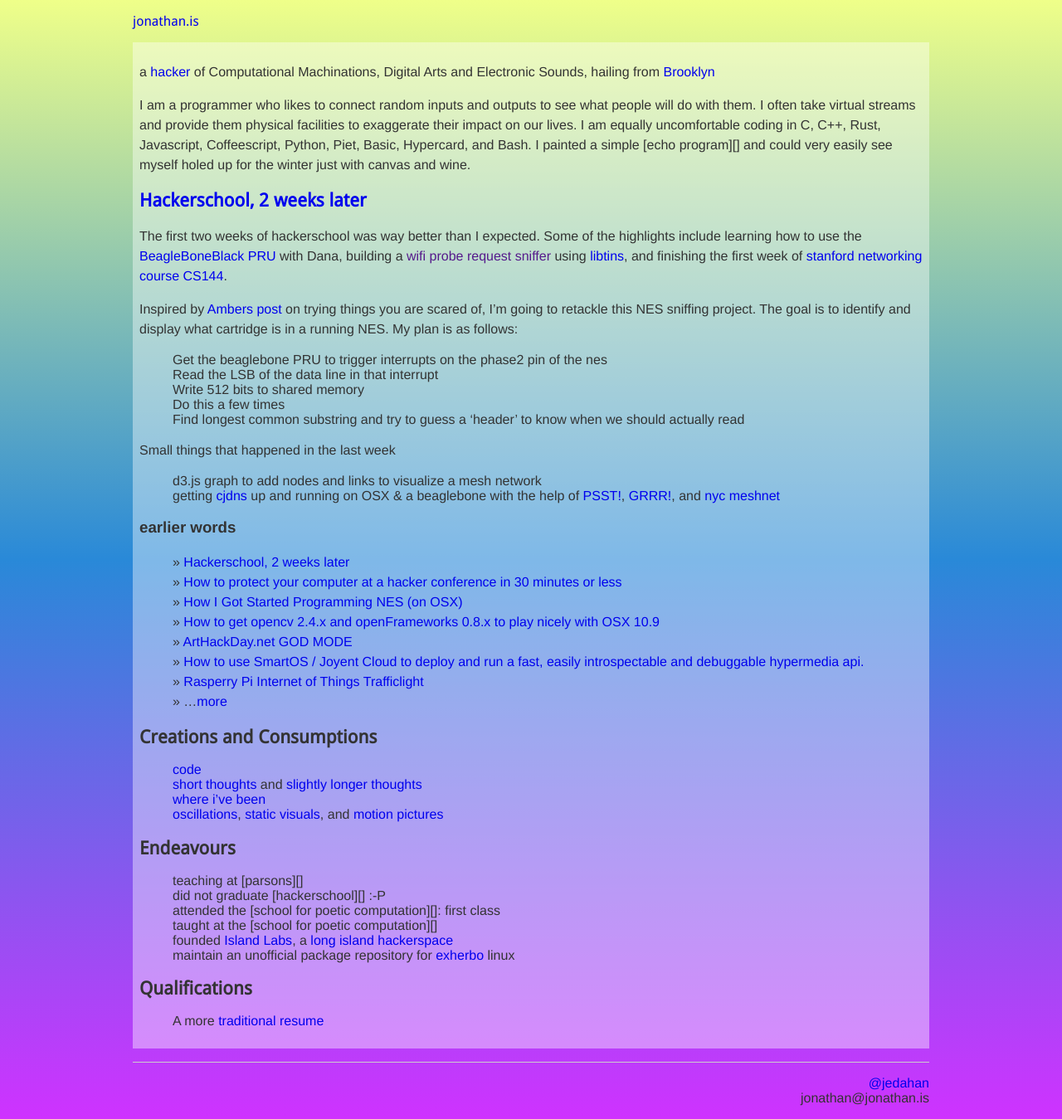
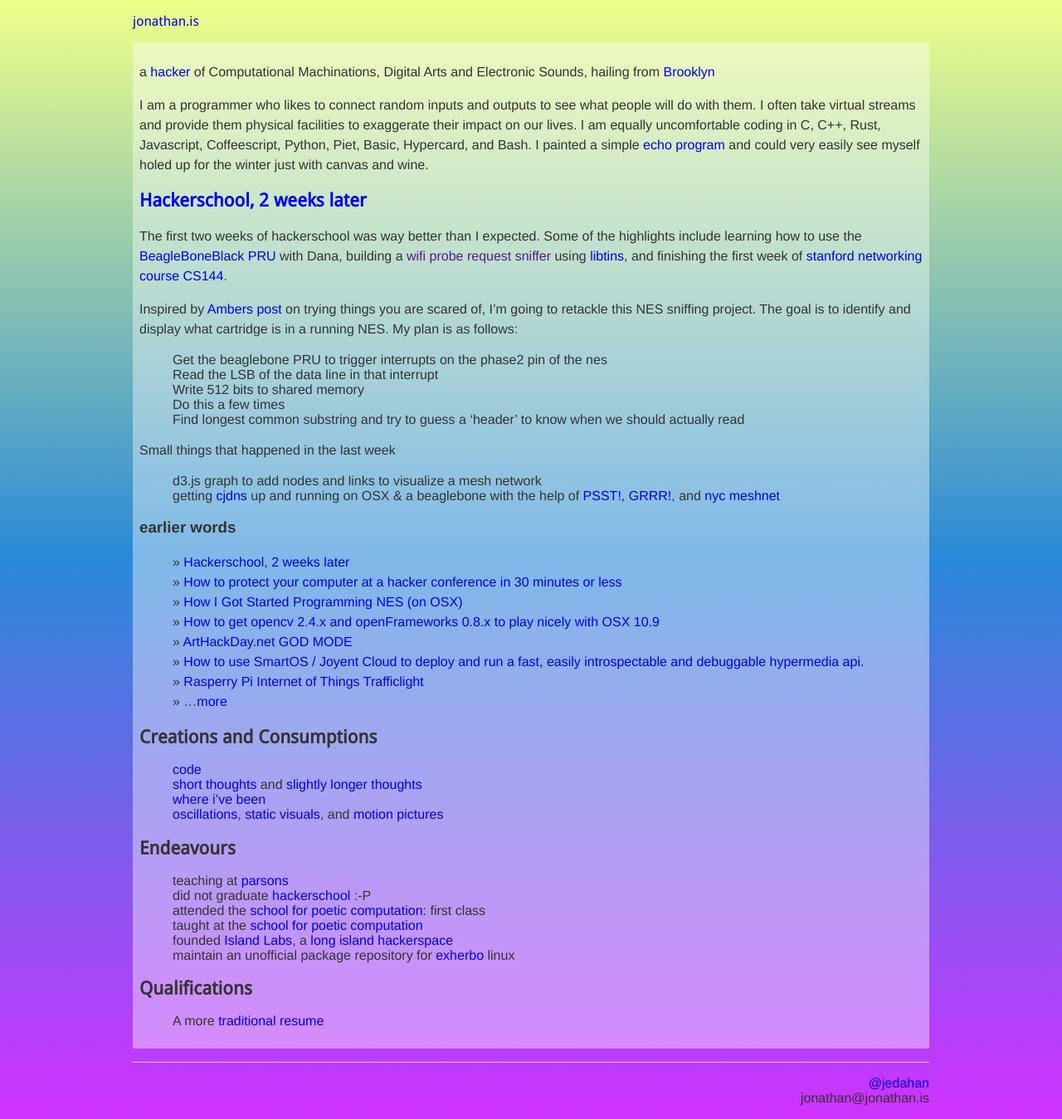
Before and after one commit to jedahan/jedahan.github.com, a Jekyll site: the page built from index.md, in a window 1280 px wide. Shown: the whole page at 83% size. Built offline with Jekyll 4.4.1, drawn with Linux system fonts in a browser that asks for light colours; Markdown is read by kramdown in place of the engine named in the settings; some of the changed lines change nothing that is shown.

Commit message:
add links

```diff
--- a/index.md
+++ b/index.md
@@ -56,3 +56,7 @@
 [meetup]: http://www.meetup.com/members/14261502/
 [twitter]: http://twitter.com/jedahan
 [youtube]: http://youtube.com/jedahan
+[echo program]: piet.png
+[parsons]: http://jedahan.github.io/pucd2035d
+[hackerschool]: http://hackerschool.com
+[school for poetic computation]: http://sfpc.io
```
